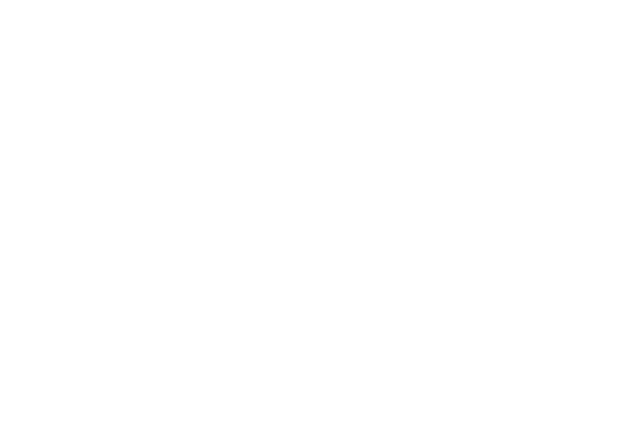
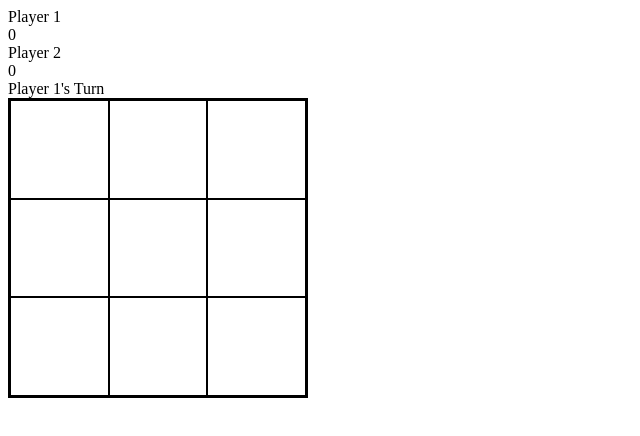
Before and after one commit to rachmansyahbs/tictactoe-react, a React app: page / in a window 1280 px wide. Shown: the top 436 px of the page, without its empty margins (0-640 px from the left). Built offline with nearby package versions, Linux system fonts and the light colour scheme.

Commit message:
Use tictactoe gameboard component in main app module

```diff
--- a/src/App.js
+++ b/src/App.js
@@ -1,11 +1,13 @@
 import React from 'react';
 import ReactDOM from 'react-dom';
+
+import TicTacToe from './Components/TicTacToe';
 
 export default class App extends React.Component {
   render() {
     return (
       <div>
-
+        <TicTacToe />
       </div>
     );
   }
```
